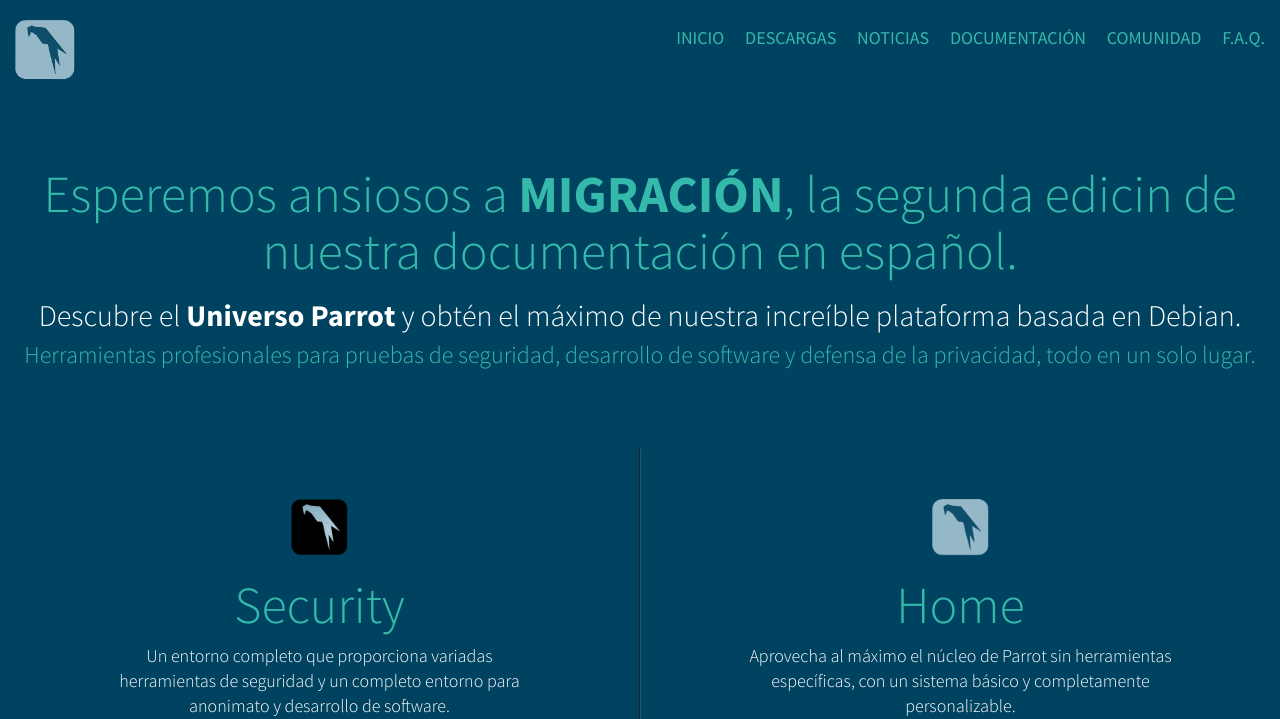
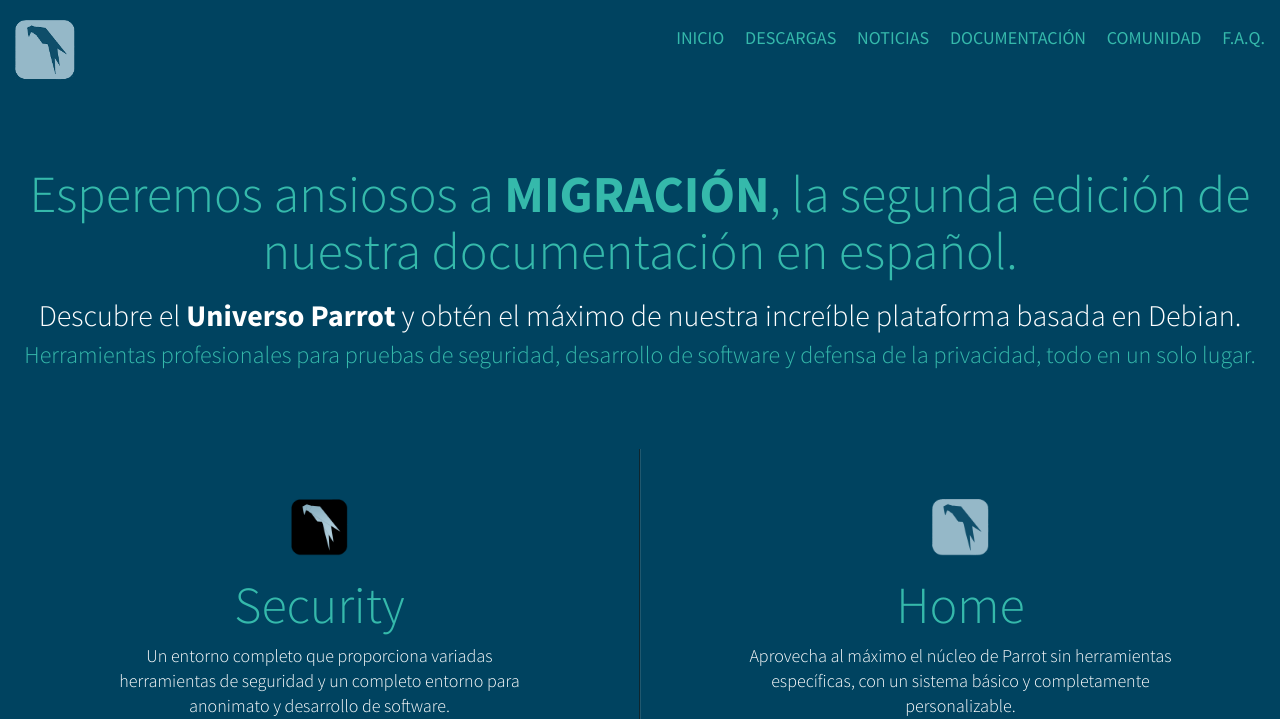
Before and after one commit to josegatica/parrotsec-es, a PHP site: page / in a window 1280 px wide. Shown: the top 719 px of the page. Run offline with PHP 8.4, Linux system fonts and the light colour scheme.

Commit message:
Update index.php

```diff
--- a/index.php
+++ b/index.php
@@ -74,7 +74,7 @@
 
   <section id="parrot-os">
     <article class="container-fluid">
-      <h1 class="text-center wow fadeInUp">Esperemos ansiosos a <b>MIGRACIÓN</b>, la segunda edicin de nuestra documentación en español.</h1>
+      <h1 class="text-center wow fadeInUp">Esperemos ansiosos a <b>MIGRACIÓN</b>, la segunda edición de nuestra documentación en español.</h1>
       <h2 class="text-center wow fadeInUp">Descubre el <b>Universo Parrot</b> y obtén el máximo de nuestra increíble plataforma basada en Debian.</h2>
       <h3 class="text-center wow fadeInUp">Herramientas profesionales para pruebas de seguridad, desarrollo de software y defensa de la privacidad, todo en un solo lugar.</h3>
       <div class="row os-main">
```
